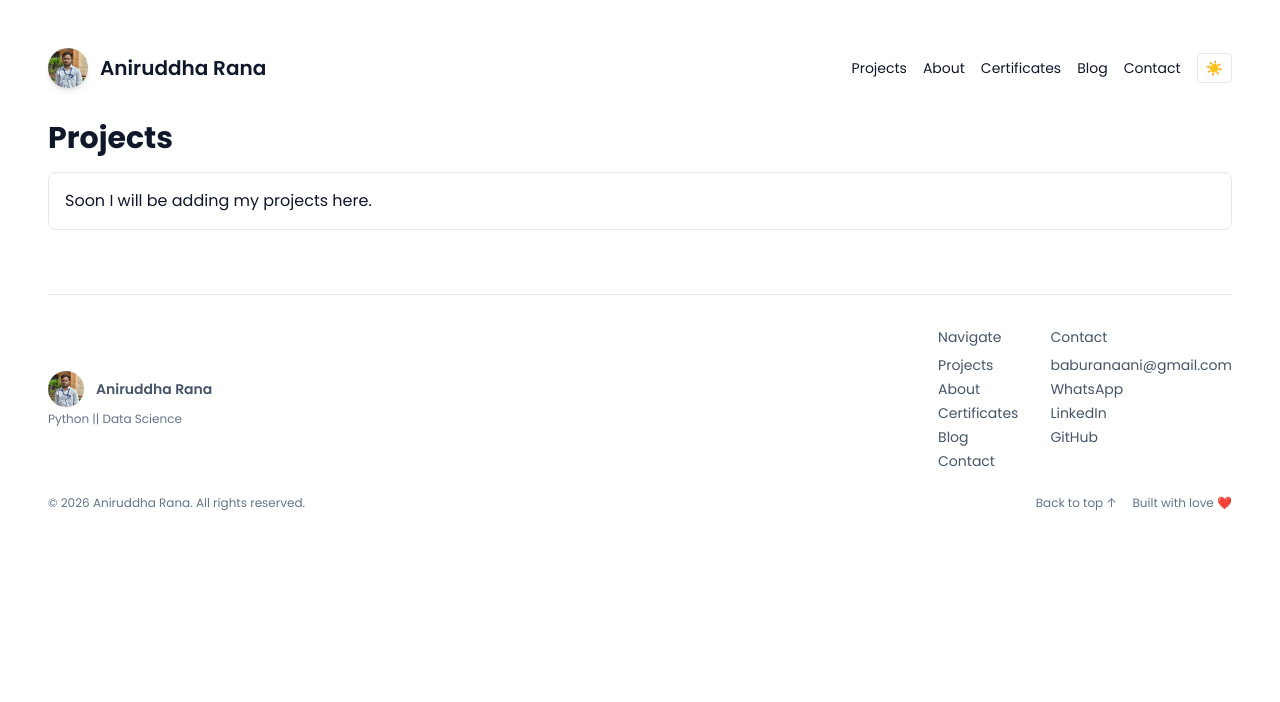
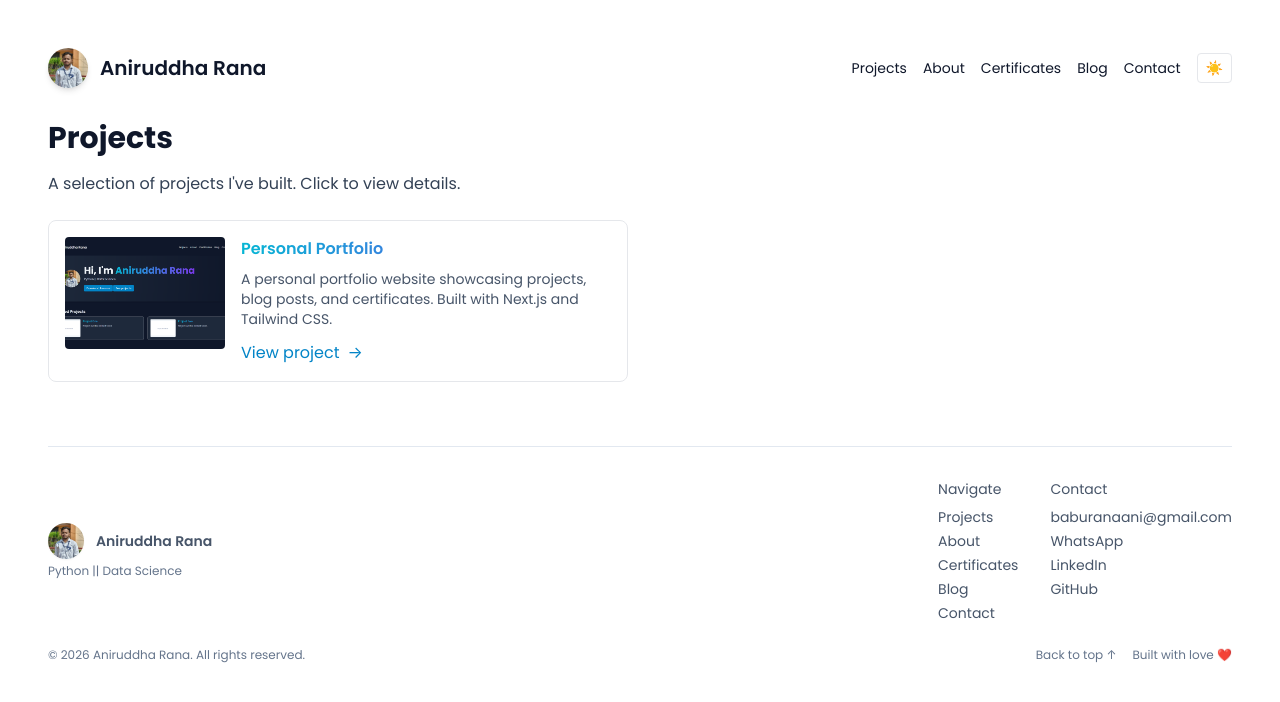
Before and after one commit to AniruddhaRana04/Aniruddha-Rana-portfolio-, a Next.js app: page /projects in a window 1280 px wide. Shown: the top 702 px of the page. Built offline with nearby package versions, Linux system fonts and the light colour scheme.

Commit message:
Project Add

```diff
--- a/src/app/page.jsx
+++ b/src/app/page.jsx
@@ -1,11 +1,9 @@
 import ProjectCard from '../components/ProjectCard'
 import Reveal from '../components/Reveal'
+import { projects } from '../data/projects'
 
 export default function Home() {
-  const featured = [
-    { title: 'Project One', description: 'Project will be added soon.', image: '/projects/placeholder-1.svg' },
-    { title: 'Project Two', description: 'Project will be added soon.', image: '/projects/placeholder-1.svg' }
-  ]
+  const featured = projects.slice(0, 2)
 
   return (
     <main>
@@ -28,7 +26,7 @@ export default function Home() {
         <div className="grid gap-6 md:grid-cols-2">
           {featured.map((p) => (
             <Reveal key={p.title}>
-              <ProjectCard title={p.title} description={p.description} image={p.image} />
+              <ProjectCard title={p.title} description={p.description} image={p.image} href={p.href}/>
             </Reveal>
           ))}
         </div>
--- a/src/app/projects/page.jsx
+++ b/src/app/projects/page.jsx
@@ -1,18 +1,20 @@
+import ProjectCard from '../../components/ProjectCard'
+import { projects } from '../../data/projects'
+import Reveal from '../../components/Reveal'
+
 export default function Projects() {
   return (
     <main>
       <h1 className="text-3xl font-bold mb-4">Projects</h1>
+      <p className="text-slate-700">A selection of projects I've built. Click to view details.</p>
 
-      <div className="space-y-6">
-        <article className="p-4 border rounded-lg">
-          {/* <h3 className="font-semibold">Example Project</h3>
-          <p className="text-sm text-slate-600">Detailed summary, tech stack, your role, and a link to the repo or live site.</p>
-          <div className="mt-3">
-            <a href="#" className="text-sky-600">View project →</a>
-          </div> */}
-          <h1>Soon I will be adding my projects here.</h1>
-        </article>
-      </div>
+      <section className="mt-6 grid gap-6 md:grid-cols-2">
+        {projects.map((p) => (
+          <Reveal key={p.id}>
+            <ProjectCard {...p} />
+          </Reveal>
+        ))}
+      </section>
     </main>
   )
 }
--- a/src/components/MobileNav.jsx
+++ b/src/components/MobileNav.jsx
@@ -12,8 +12,10 @@ export default function MobileNav() {
 
       <div id="mobile-menu" className={`${open ? 'block' : 'hidden'} mt-3 bg-white dark:bg-slate-800 rounded shadow-sm p-4`}>
         <nav className="flex flex-col space-y-2 text-sm">
-          <Link href="#projects" onClick={() => setOpen(false)}>Projects</Link>
-          <Link href="/about" onClick={() => setOpen(false)}>About</Link>          <Link href="/certificates" onClick={() => setOpen(false)}>Certificates</Link>          <Link href="/blog" onClick={() => setOpen(false)}>Blog</Link>
+          <Link href="/projects" onClick={() => setOpen(false)}>Projects</Link>
+          <Link href="/about" onClick={() => setOpen(false)}>About</Link>
+          <Link href="/certificates" onClick={() => setOpen(false)}>Certificates</Link>
+          <Link href="/blog" onClick={() => setOpen(false)}>Blog</Link>
           <Link href="/contact" onClick={() => setOpen(false)}>Contact</Link>
         </nav>
       </div>
--- /dev/null
+++ b/src/data/projects.js
@@ -0,0 +1,20 @@
+export const projects = [
+  {
+    id: 'proj-1',
+    title: 'Personal Portfolio',
+    issuer: 'Next.js / Tailwind',
+    date: '2025',
+    description: 'A personal portfolio website showcasing projects, blog posts, and certificates. Built with Next.js and Tailwind CSS.',
+    image: '/projects/portfolio.png',
+    href: 'https://aniruddha-rana-portfolio.vercel.app/'
+  },
+//   {
+//     id: 'proj-2',
+//     title: 'Data Analysis Pipeline',
+//     issuer: 'Python / Pandas',
+//     date: '2024',
+//     description: 'An ETL and analysis pipeline for cleaning, aggregating, and visualizing datasets using pandas and matplotlib.',
+//     image: '/projects/placeholder-1.svg',
+//     href: '/projects/placeholder-1.svg'
+//   }
+]
```
Also changed, not shown: public/projects/portfolio.png (added).
